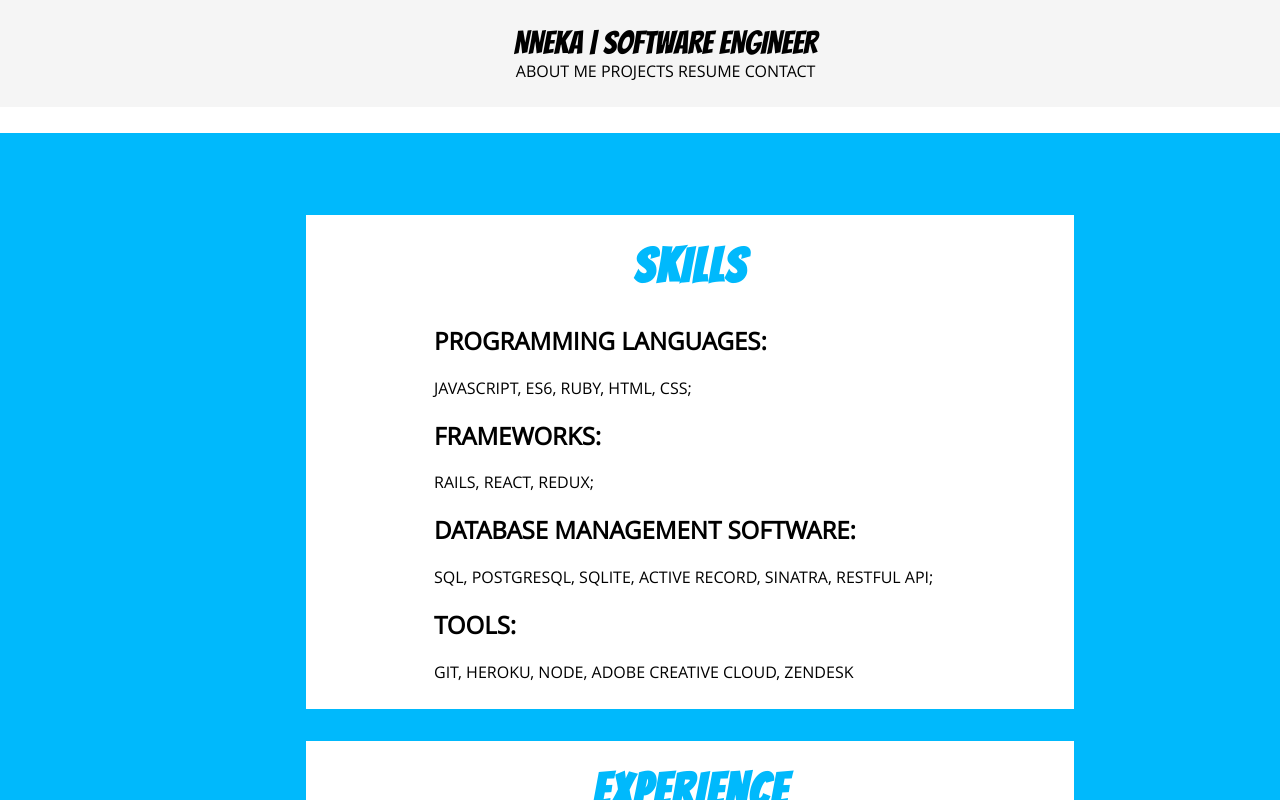
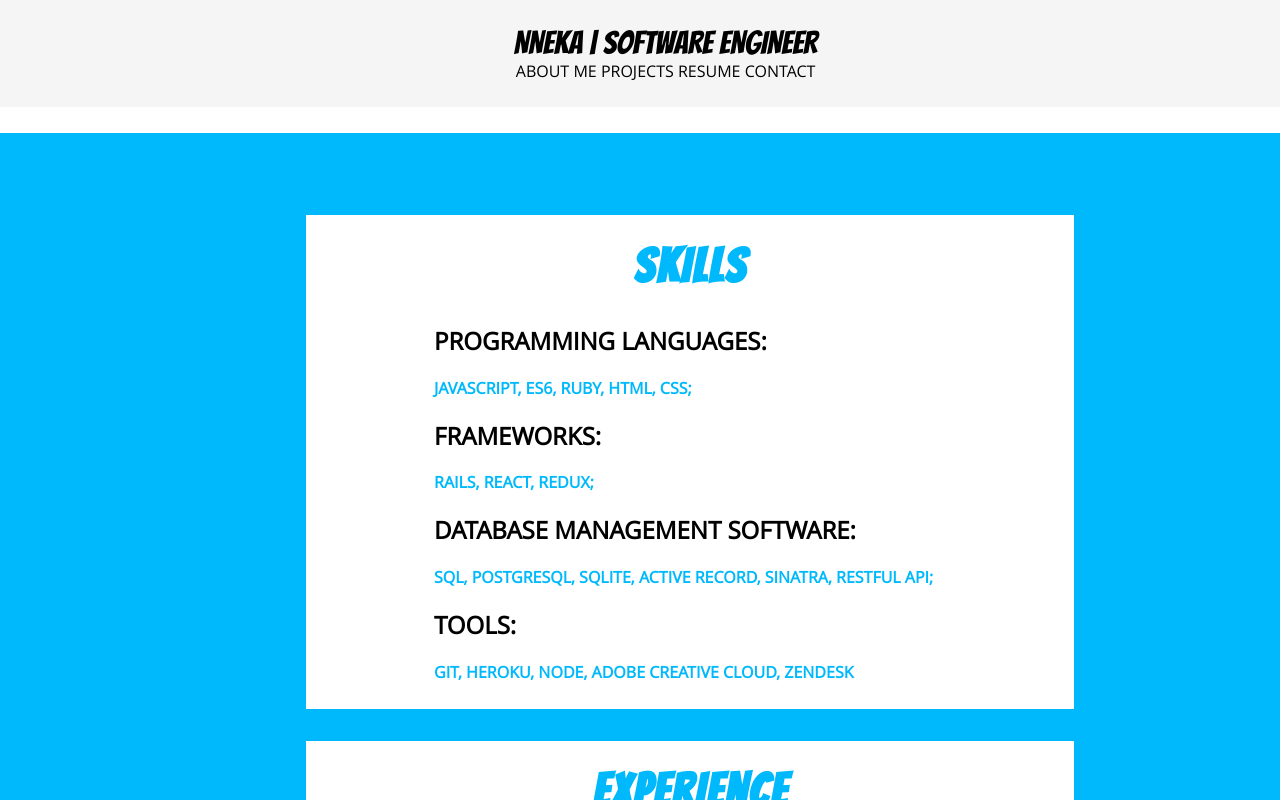
Before and after one commit to nnekauf/portfolio, a React (Create React App) app: page /resume in a window 1280 px wide. In both pictures the pointer is over the element 690 px from the left and 461 px from the top of the page. Shown: the top 800 px of the page. Built offline with nearby package versions, Linux system fonts and the light colour scheme.

Commit message:
adds color and font weight on hover

```diff
--- a/src/App.css
+++ b/src/App.css
@@ -240,6 +240,15 @@
   font-size: 3em;
   color: rgb(0, 185, 252)
 }
+.resumeCard h2{
+  color: black
+}
+.resumeCard:hover{
+  font-weight: bold;
+  color: rgb(0, 185, 252)
+}
+
+
 .App-link {
   color: #61dafb;
 }
```
